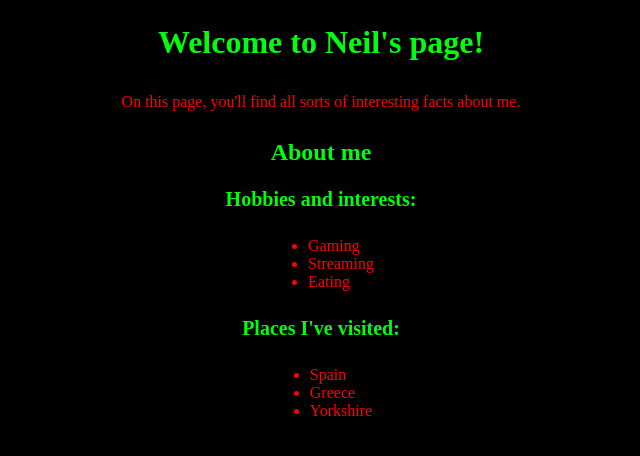
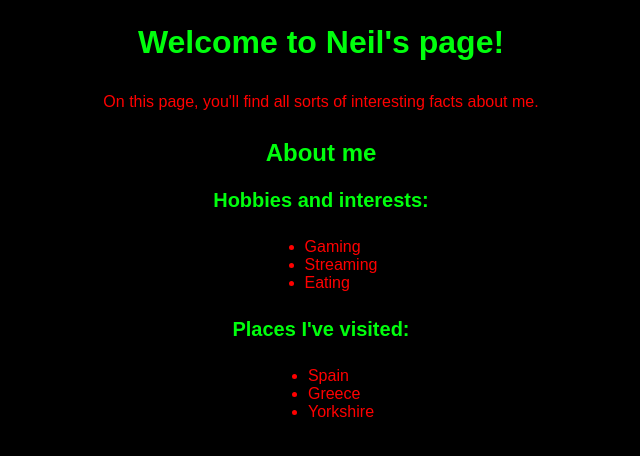
Before and after one commit to MelnusFlashback/Lab2, a plain HTML site: page index.html in a window 1280 px wide. Shown: the whole page, without its empty margins (319-959 px from the left). Drawn offline with Linux system fonts and the light colour scheme.

Commit message:
change font

```diff
--- a/styles.css
+++ b/styles.css
@@ -5,7 +5,7 @@
   --header-color: rgb(0, 255, 13);
 
   /* typography */
-  --font: serif;
+  --font: sans-serif;
 }
 
 body {
```
